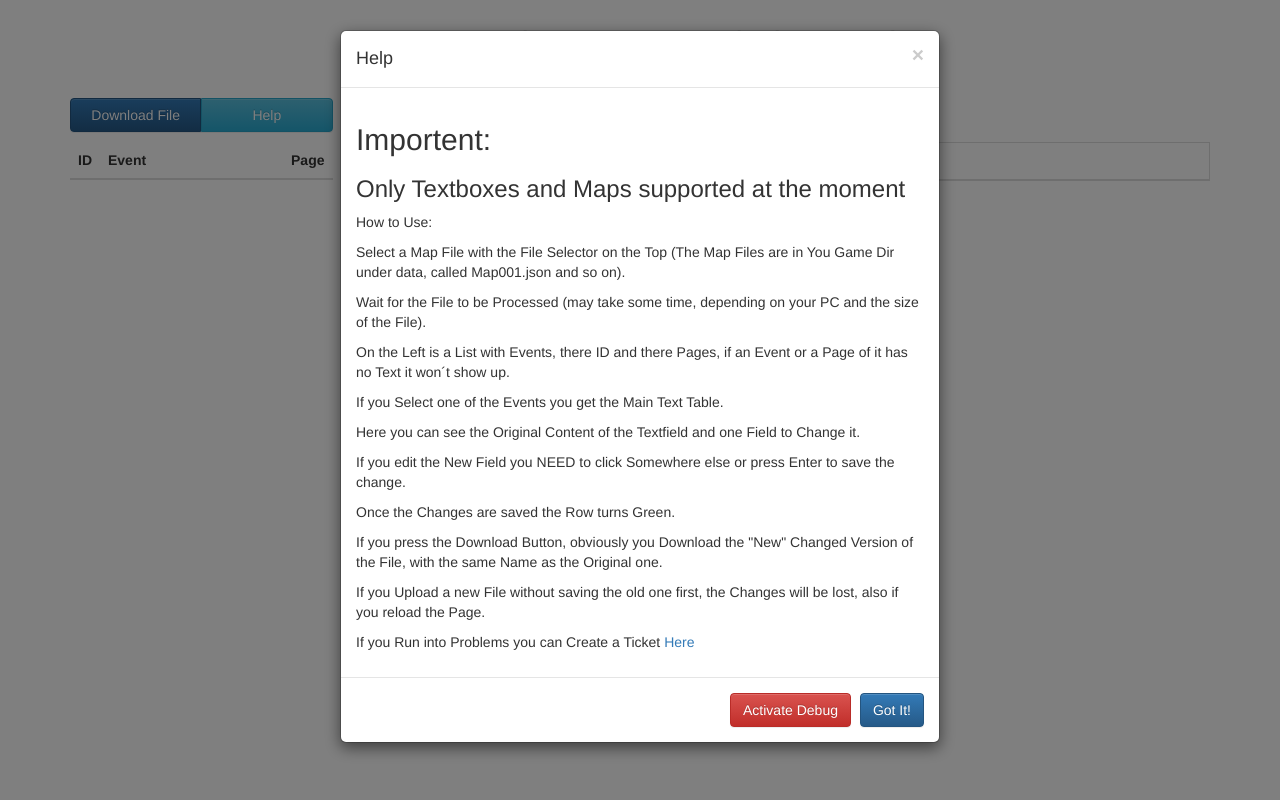
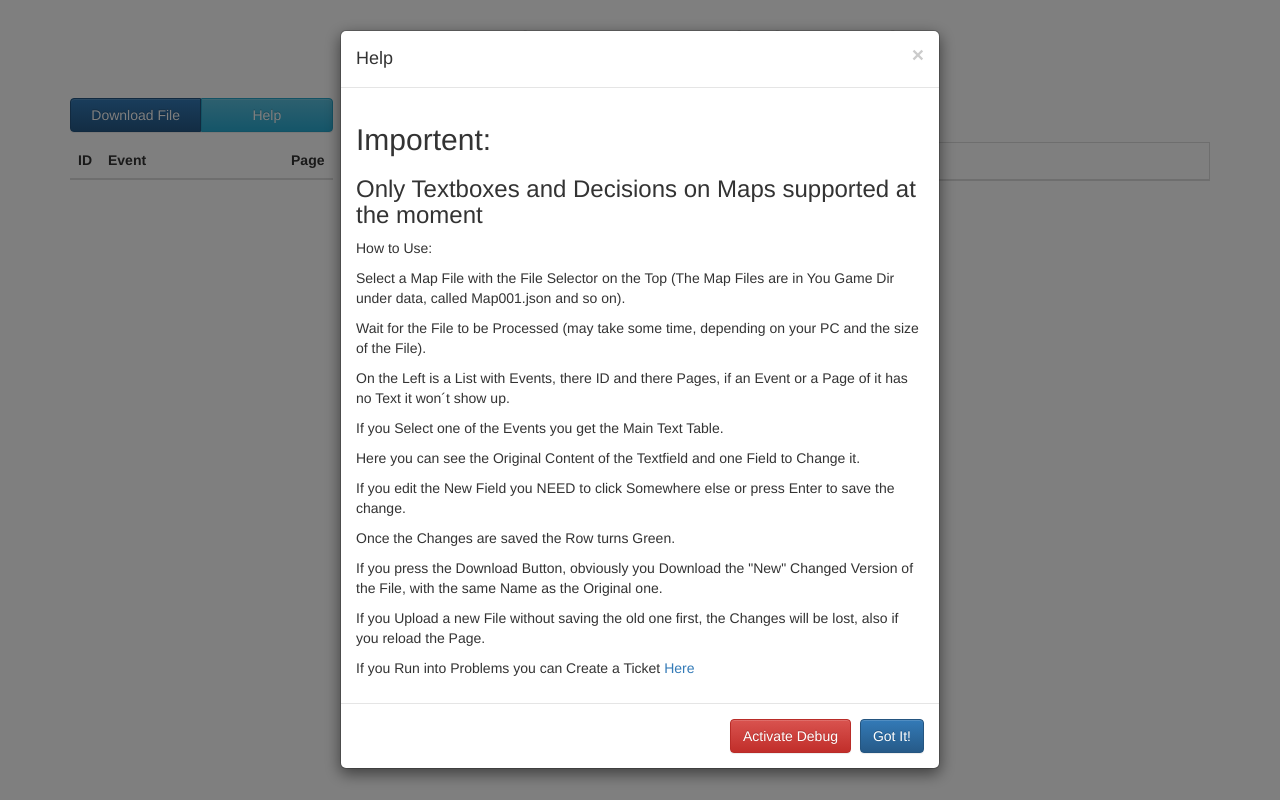
Before and after one commit to anemochore/gamestailer94.de_translator_fixed, a plain HTML site: page index.html in a window 1280 px wide. Both pictures are taken after a click on the button "Help". Drawn offline with nearby package versions, Linux system fonts and the light colour scheme.

Commit message:
Small text chnage

```diff
--- a/index.html
+++ b/index.html
@@ -25,7 +25,7 @@
                 </div>
                 <div class="modal-body">
                     <h2>Importent:</h2>
-                    <h3>Only Textboxes and Maps supported at the moment</h3>
+                    <h3>Only Textboxes and Decisions on Maps supported at the moment</h3>
                     <p></p>
                     <p>How to Use:</p>
                     <p>Select a Map File with the File Selector on the Top (The Map Files are in You Game Dir under data, called Map001.json and so on).</p>
```
